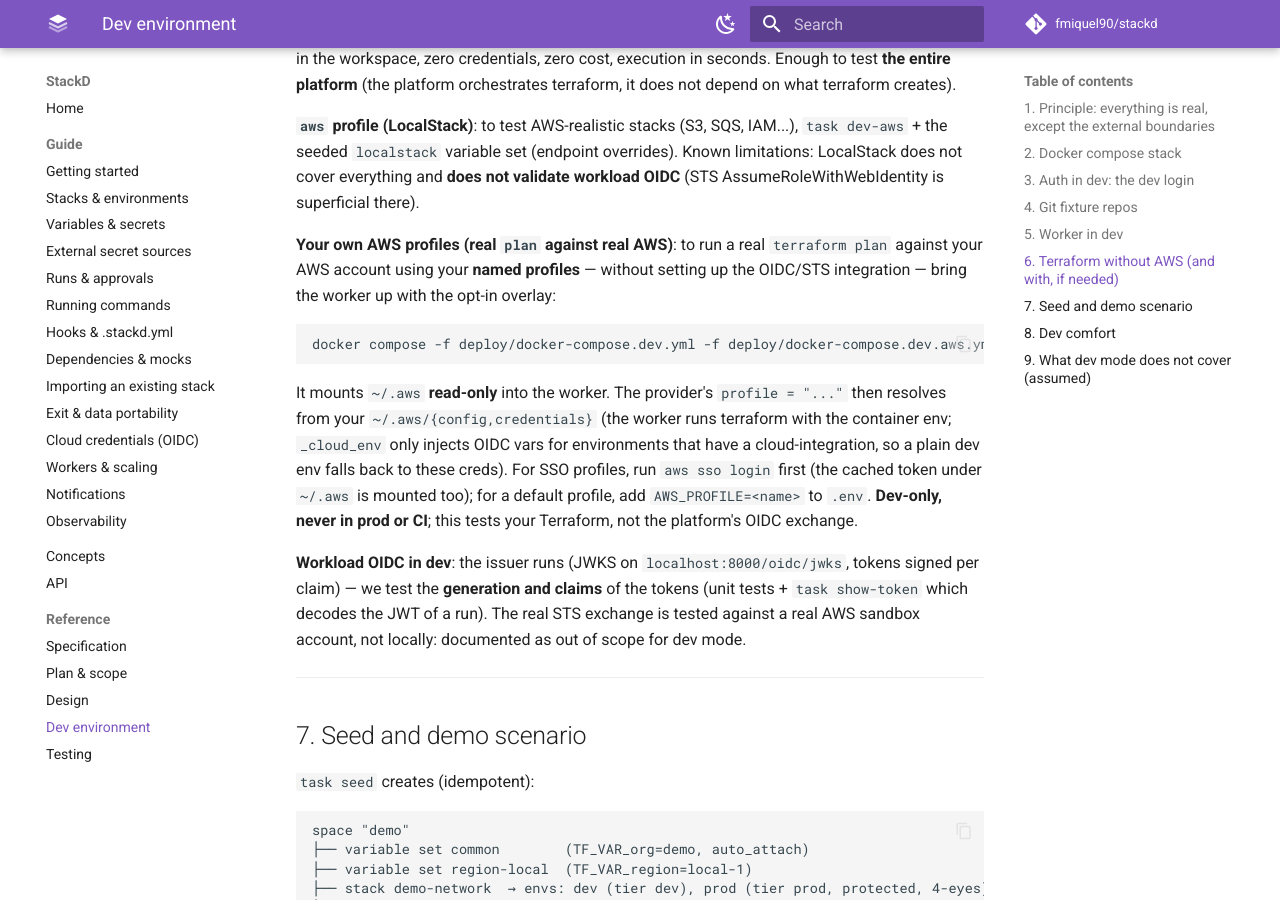
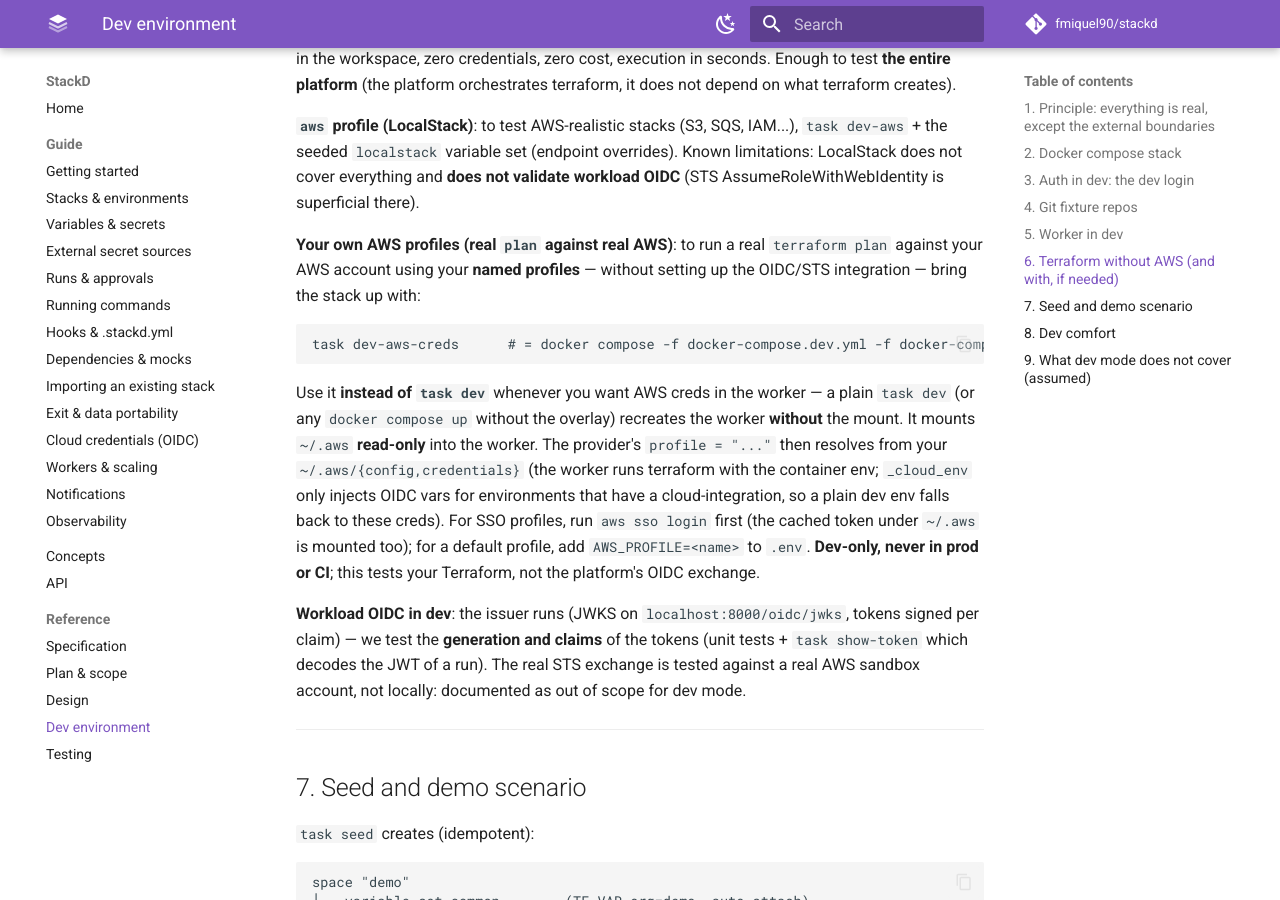
Before and after one commit to fmiquel90/stackd, an MkDocs documentation site: the page built from docs/DEV.md, in a window 1280 px wide and 900 px high, scrolled down 3854 px. Built offline with MkDocs 1.6.1 and Material for MkDocs 9.7.7, drawn with Linux system fonts in a browser that asks for light colours; comment, search, counter and statistics services are not loaded.

Commit message:
feat(dev): task dev-aws-creds — keep ~/.aws mounted in the worker
A plain `task dev` recreates the worker from the base compose, dropping the
opt-in AWS overlay (and the ~/.aws mount). Add `task dev-aws-creds` that brings
the stack up with the overlay so the worker keeps the mount across restarts.

````diff
--- a/docs/DEV.md
+++ b/docs/DEV.md
@@ -141,13 +141,13 @@
 
 **`aws` profile (LocalStack)**: to test AWS-realistic stacks (S3, SQS, IAM...), `task dev-aws` + the seeded `localstack` variable set (endpoint overrides). Known limitations: LocalStack does not cover everything and **does not validate workload OIDC** (STS AssumeRoleWithWebIdentity is superficial there).
 
-**Your own AWS profiles (real `plan` against real AWS)**: to run a real `terraform plan` against your AWS account using your **named profiles** — without setting up the OIDC/STS integration — bring the worker up with the opt-in overlay:
+**Your own AWS profiles (real `plan` against real AWS)**: to run a real `terraform plan` against your AWS account using your **named profiles** — without setting up the OIDC/STS integration — bring the stack up with:
 
 ```
-docker compose -f deploy/docker-compose.dev.yml -f deploy/docker-compose.dev.aws.yml up -d worker
+task dev-aws-creds      # = docker compose -f docker-compose.dev.yml -f docker-compose.dev.aws.yml up
 ```
 
-It mounts `~/.aws` **read-only** into the worker. The provider's `profile = "..."` then resolves from your `~/.aws/{config,credentials}` (the worker runs terraform with the container env; `_cloud_env` only injects OIDC vars for environments that have a cloud-integration, so a plain dev env falls back to these creds). For SSO profiles, run `aws sso login` first (the cached token under `~/.aws` is mounted too); for a default profile, add `AWS_PROFILE=<name>` to `.env`. **Dev-only, never in prod or CI**; this tests your Terraform, not the platform's OIDC exchange.
+Use it **instead of `task dev`** whenever you want AWS creds in the worker — a plain `task dev` (or any `docker compose up` without the overlay) recreates the worker **without** the mount. It mounts `~/.aws` **read-only** into the worker. The provider's `profile = "..."` then resolves from your `~/.aws/{config,credentials}` (the worker runs terraform with the container env; `_cloud_env` only injects OIDC vars for environments that have a cloud-integration, so a plain dev env falls back to these creds). For SSO profiles, run `aws sso login` first (the cached token under `~/.aws` is mounted too); for a default profile, add `AWS_PROFILE=<name>` to `.env`. **Dev-only, never in prod or CI**; this tests your Terraform, not the platform's OIDC exchange.
 
 **Workload OIDC in dev**: the issuer runs (JWKS on `localhost:8000/oidc/jwks`, tokens signed per claim) — we test the **generation and claims** of the tokens (unit tests + `task show-token` which decodes the JWT of a run). The real STS exchange is tested against a real AWS sandbox account, not locally: documented as out of scope for dev mode.
 
````
Also changed, not shown: Taskfile.yml (+10 -0 lines).
